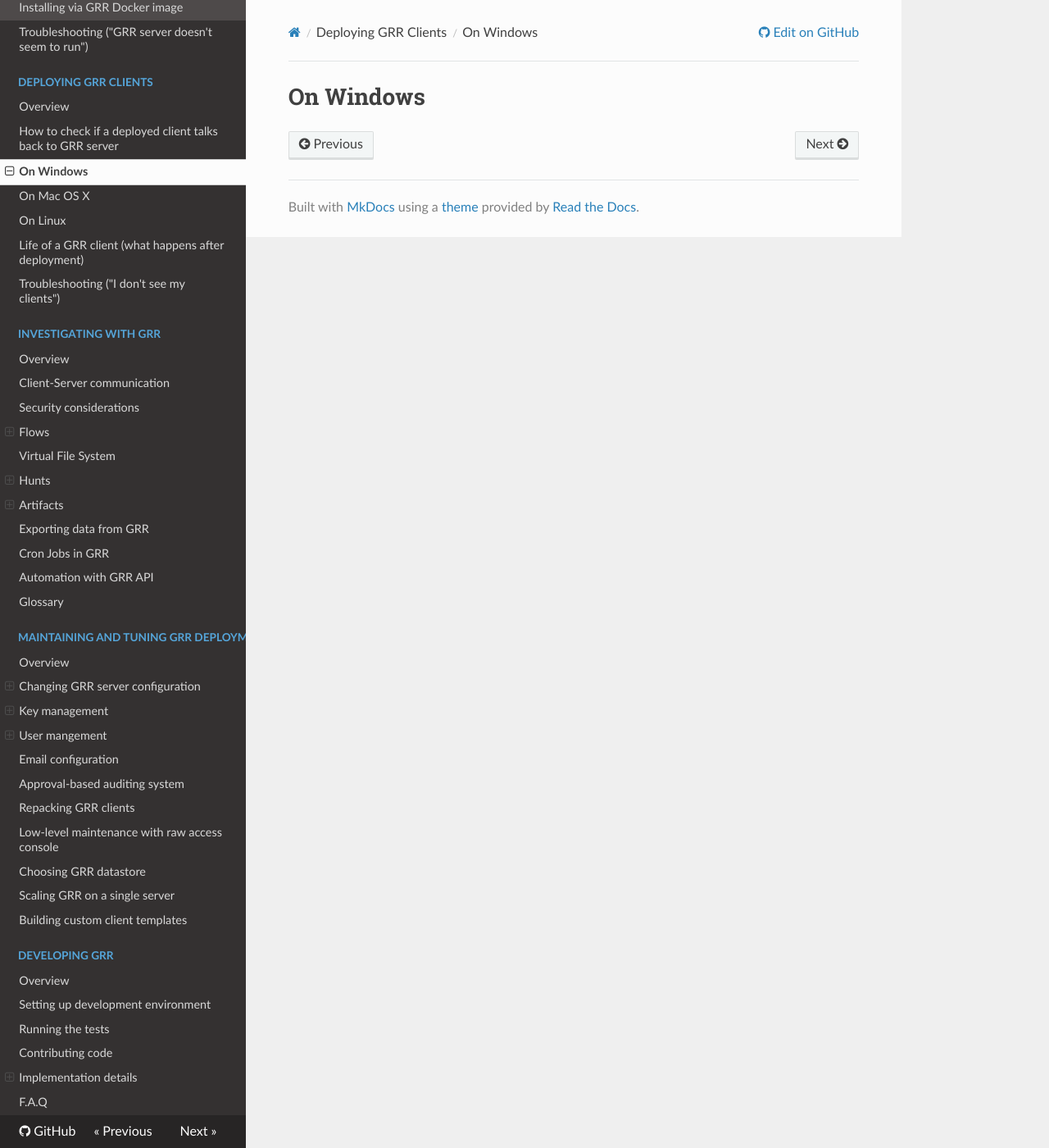
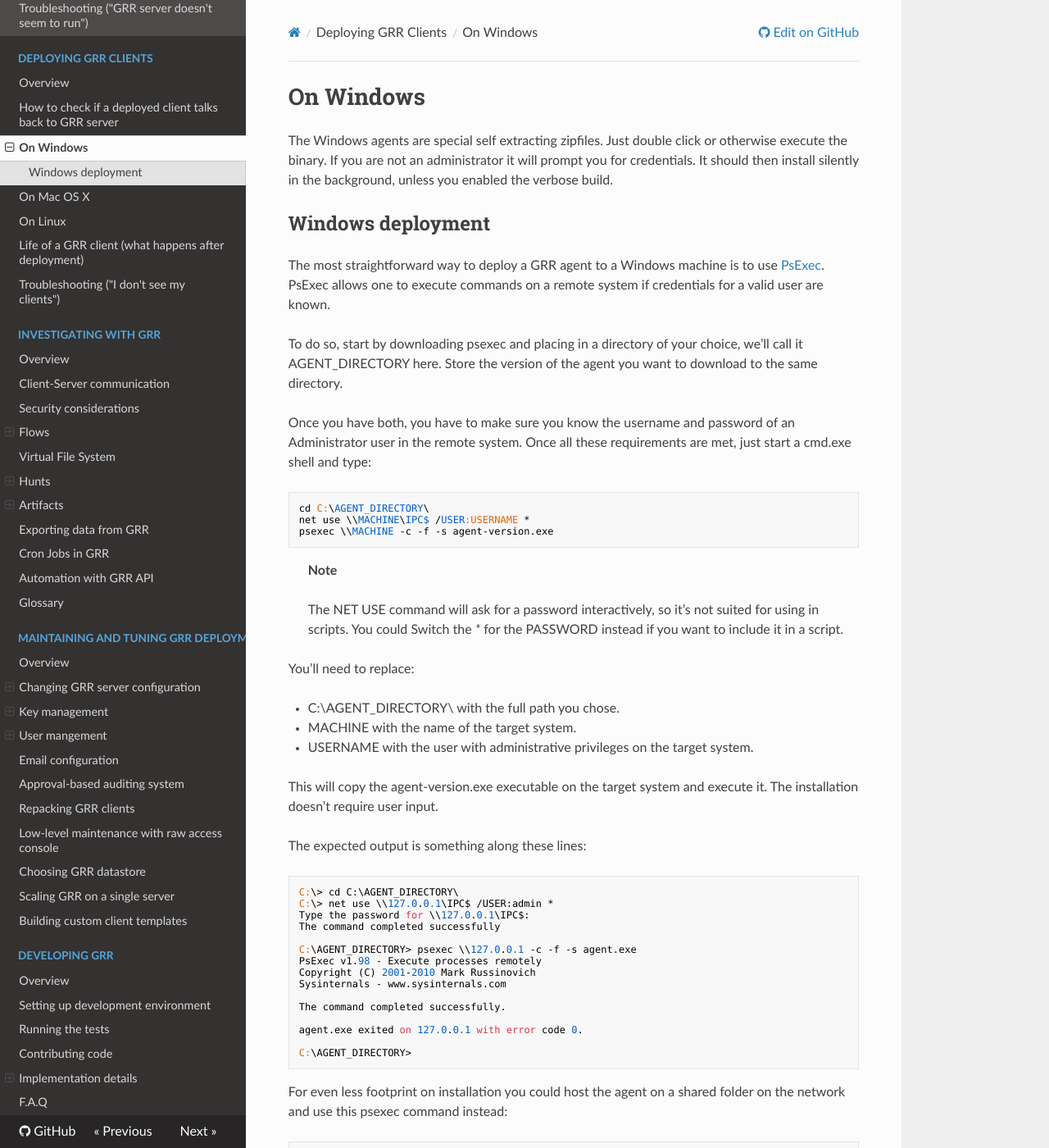
Before and after one commit to google/grr-doc, an MkDocs documentation site: the page built from docs/deploying-grr-clients/on-windows.md, in a window 1280 px wide and 1400 px high. Shown: the whole window at 82% size. Built offline with MkDocs 1.6.1, drawn with Linux system fonts in a browser that asks for light colours; nearby versions of some CDN libraries; old or Windows-style settings are respelled for this version of MkDocs; some of the changed text lies outside the part shown.

Commit message:
Add a Windows-specific client deployment doc

```diff
--- a/docs/deploying-grr-clients/on-windows.md
+++ b/docs/deploying-grr-clients/on-windows.md
@@ -1 +1,78 @@
 # On Windows
+
+The Windows agents are special self extracting zipfiles. Just double
+click or otherwise execute the binary. If you are not an administrator
+it will prompt you for credentials. It should then install silently in
+the background, unless you enabled the verbose
+build.
+
+## Windows deployment
+
+The most straightforward way to deploy a GRR agent to a Windows machine
+is to use
+[PsExec](http://technet.microsoft.com/en-us/sysinternals/bb897553.aspx).
+PsExec allows one to execute commands on a remote system if credentials
+for a valid user are known.
+
+To do so, start by downloading psexec and placing in a directory of your
+choice, we’ll call it AGENT\_DIRECTORY here. Store the version of the
+agent you want to download to the same directory.
+
+Once you have both, you have to make sure you know the username and
+password of an Administrator user in the remote system. Once all these
+requirements are met, just start a cmd.exe shell and type:
+
+    cd C:\AGENT_DIRECTORY\
+    net use \\MACHINE\IPC$ /USER:USERNAME *
+    psexec \\MACHINE -c -f -s agent-version.exe
+
+> **Note**
+>
+> The NET USE command will ask for a password interactively, so it’s not
+> suited for using in scripts. You could Switch the *\** for the
+> PASSWORD instead if you want to include it in a script.
+
+You’ll need to replace:
+
+  - C:\\AGENT\_DIRECTORY\\ with the full path you chose.
+
+  - MACHINE with the name of the target system.
+
+  - USERNAME with the user with administrative privileges on the target
+    system.
+
+This will copy the agent-version.exe executable on the target system and
+execute it. The installation doesn’t require user input.
+
+The expected output is something along these lines:
+
+    C:\> cd C:\AGENT_DIRECTORY\
+    C:\> net use \\127.0.0.1\IPC$ /USER:admin *
+    Type the password for \\127.0.0.1\IPC$:
+    The command completed successfully
+
+    C:\AGENT_DIRECTORY> psexec \\127.0.0.1 -c -f -s agent.exe
+    PsExec v1.98 - Execute processes remotely
+    Copyright (C) 2001-2010 Mark Russinovich
+    Sysinternals - www.sysinternals.com
+
+    The command completed successfully.
+
+    agent.exe exited on 127.0.0.1 with error code 0.
+
+    C:\AGENT_DIRECTORY>
+
+For even less footprint on installation you could host the agent on a
+shared folder on the network and use this psexec command instead:
+
+    cd C:\AGENT_DIRECTORY\
+    net use \\MACHINE\IPC$ /USER:USERNAME *
+    psexec \\MACHINE -s \\SHARE\FOLDER\agent-version.exe
+
+This requires the USERNAME on the remote MACHINE be able to log into
+SHARE and access the shared folder FOLDER. You can do this either by
+explicitly allowing the user USERNAME on that share or by using an
+Anonymous share.
+
+The best way to verify whether the whole installation process has worked
+is to search for the client in the GUI.
```
